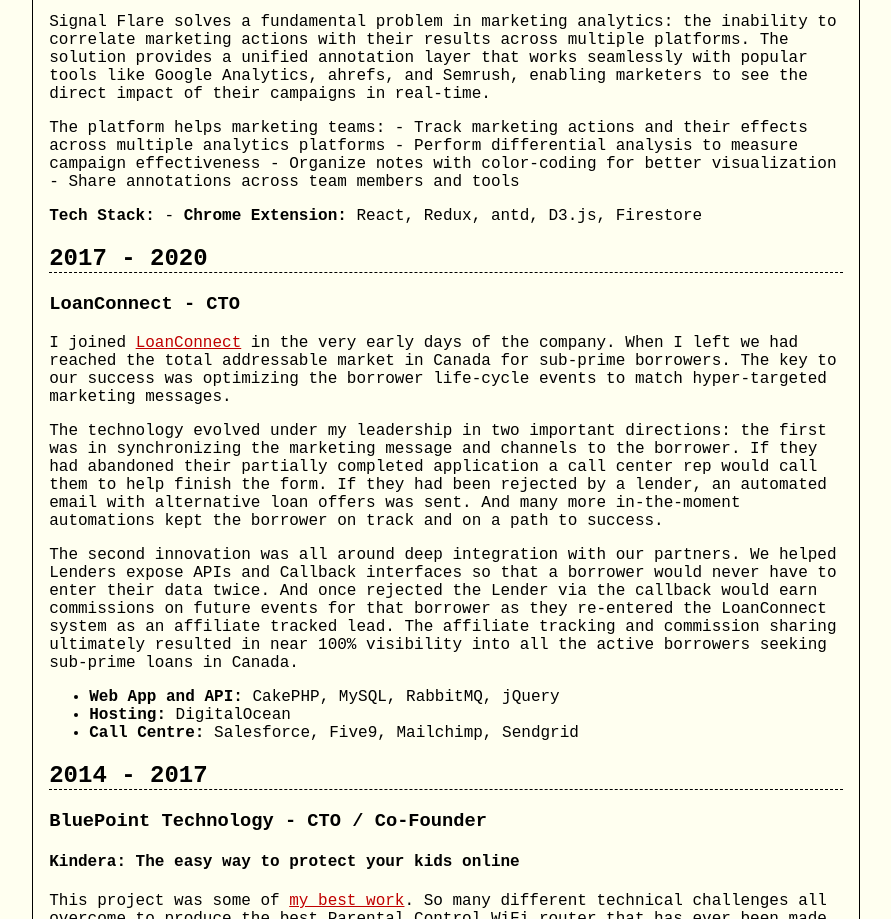
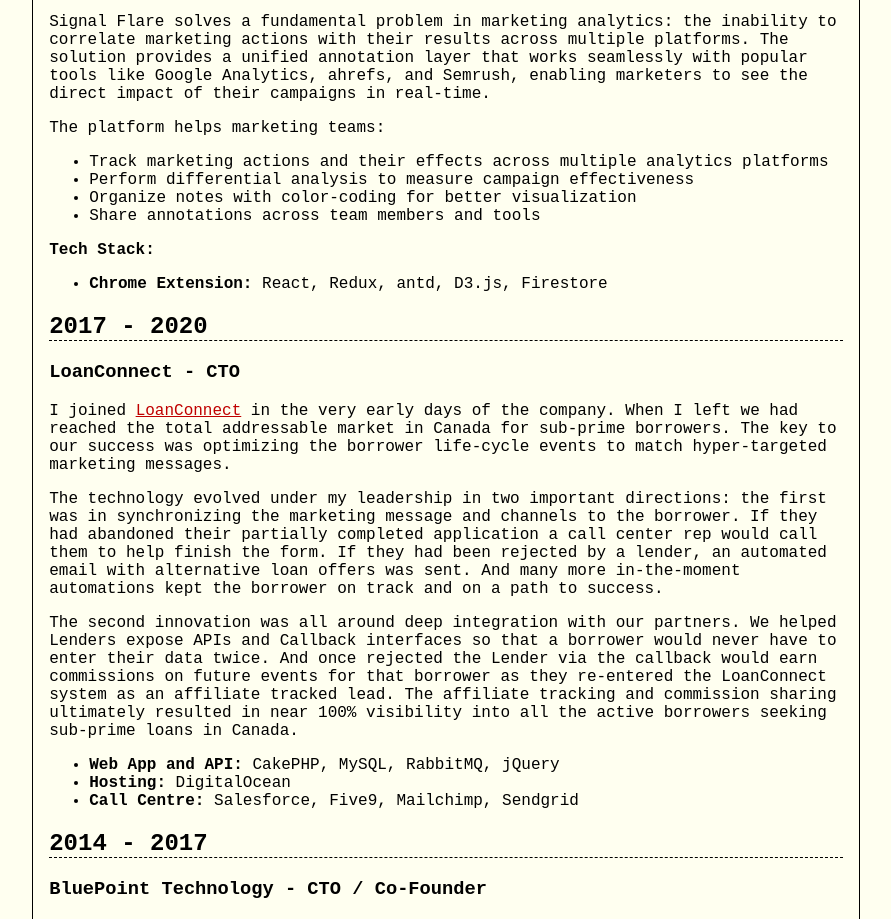
Before and after one commit to agarithm/calling-card, a plain HTML site: page public/index.html in a window 1280 px wide. Shown: the part 1118-2037 px from the top of the page, without its empty margins (194-1085 px from the left). Drawn offline with Linux system fonts and the light colour scheme.

Commit message:
Markdown touchups

```diff
--- a/public/index.html
+++ b/public/index.html
@@ -47,8 +47,17 @@
 <h4 id="signal-flare-context-rich-analytics-for-data-driven-marketing">Signal Flare: Context-Rich Analytics for Data-Driven Marketing</h4>
 <p>Successfully conceived, developed, and launched <a href="https://signalflare.app/" target="_blank">Signal Flare</a>, an innovative Chrome extension that transforms how marketers track and analyze their growth initiatives. Took the product from initial concept through to successful launch in the Chrome Web Store, addressing a critical gap in the marketing analytics space.</p>
 <p>Signal Flare solves a fundamental problem in marketing analytics: the inability to correlate marketing actions with their results across multiple platforms. The solution provides a unified annotation layer that works seamlessly with popular tools like Google Analytics, ahrefs, and Semrush, enabling marketers to see the direct impact of their campaigns in real-time.</p>
-<p>The platform helps marketing teams: - Track marketing actions and their effects across multiple analytics platforms - Perform differential analysis to measure campaign effectiveness - Organize notes with color-coding for better visualization - Share annotations across team members and tools</p>
-<p><strong>Tech Stack:</strong> - <strong>Chrome Extension:</strong> React, Redux, antd, D3.js, Firestore</p>
+<p>The platform helps marketing teams:</p>
+<ul>
+<li>Track marketing actions and their effects across multiple analytics platforms</li>
+<li>Perform differential analysis to measure campaign effectiveness</li>
+<li>Organize notes with color-coding for better visualization</li>
+<li>Share annotations across team members and tools</li>
+</ul>
+<p><strong>Tech Stack:</strong></p>
+<ul>
+<li><strong>Chrome Extension:</strong> React, Redux, antd, D3.js, Firestore</li>
+</ul>
 <h2 id="section-1">2017 - 2020</h2>
 <h3 id="loanconnect---cto">LoanConnect - CTO</h3>
 <p>I joined <a href="https://loanconnect.ca/" target="_blank" rel="noopener noreferrer">LoanConnect</a> in the very early days of the company. When I left we had reached the total addressable market in Canada for sub-prime borrowers. The key to our success was optimizing the borrower life-cycle events to match hyper-targeted marketing messages.</p>
```
Also changed, not shown: src/index.md (+2 -0 lines).
